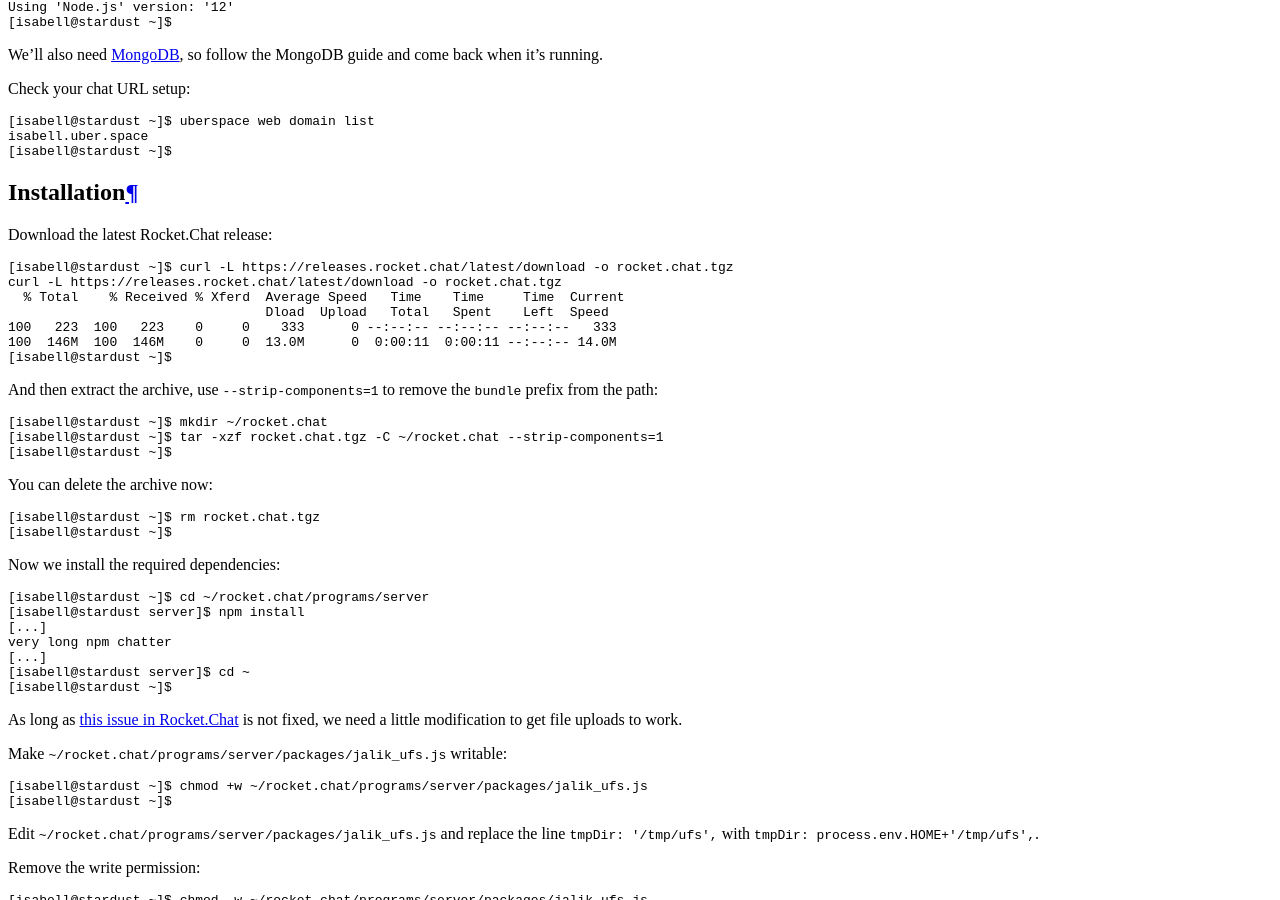
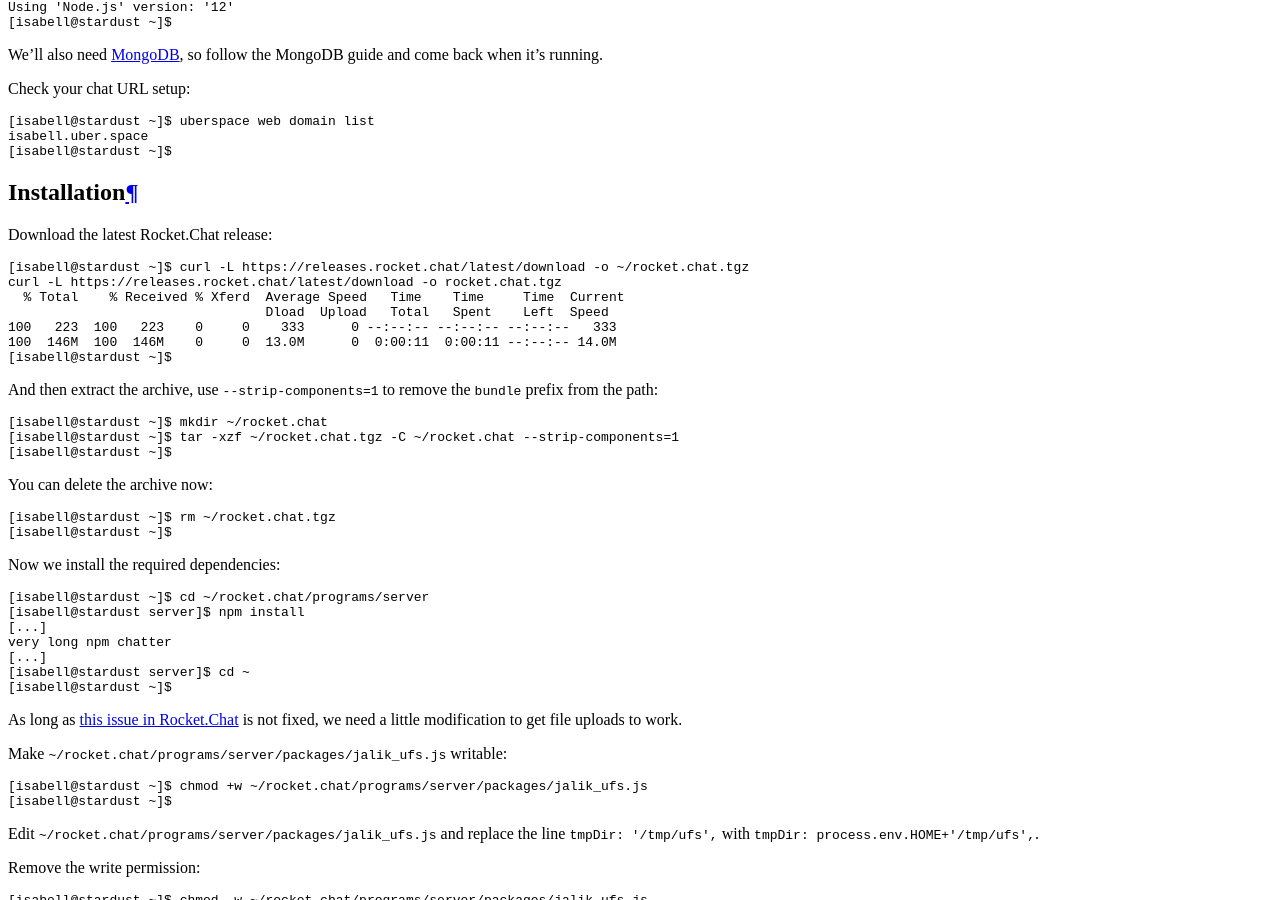
Before and after one commit to Uberspace/lab, a Sphinx documentation site: the page built from source/guide_rocketchat.rst, in a window 1280 px wide and 900 px high, scrolled down 3695 px. Built offline with Sphinx 7.4.7 and the Read the Docs theme 2.0.0, drawn with Linux system fonts in a browser that asks for light colours.

```diff
--- a/source/guide_rocketchat.rst
+++ b/source/guide_rocketchat.rst
@@ -60,7 +60,7 @@ Download the latest Rocket.Chat release:
 
 ::
 
- [isabell@stardust ~]$ curl -L https://releases.rocket.chat/latest/download -o rocket.chat.tgz
+ [isabell@stardust ~]$ curl -L https://releases.rocket.chat/latest/download -o ~/rocket.chat.tgz
  curl -L https://releases.rocket.chat/latest/download -o rocket.chat.tgz
    % Total    % Received % Xferd  Average Speed   Time    Time     Time  Current
                                   Dload  Upload   Total   Spent    Left  Speed
@@ -73,14 +73,14 @@ And then extract the archive, use ``--strip-components=1`` to remove the ``bundl
 ::
 
  [isabell@stardust ~]$ mkdir ~/rocket.chat
- [isabell@stardust ~]$ tar -xzf rocket.chat.tgz -C ~/rocket.chat --strip-components=1
+ [isabell@stardust ~]$ tar -xzf ~/rocket.chat.tgz -C ~/rocket.chat --strip-components=1
  [isabell@stardust ~]$
 
 You can delete the archive now:
 
 ::
 
- [isabell@stardust ~]$ rm rocket.chat.tgz
+ [isabell@stardust ~]$ rm ~/rocket.chat.tgz
  [isabell@stardust ~]$
 
 Now we install the required dependencies:
```
